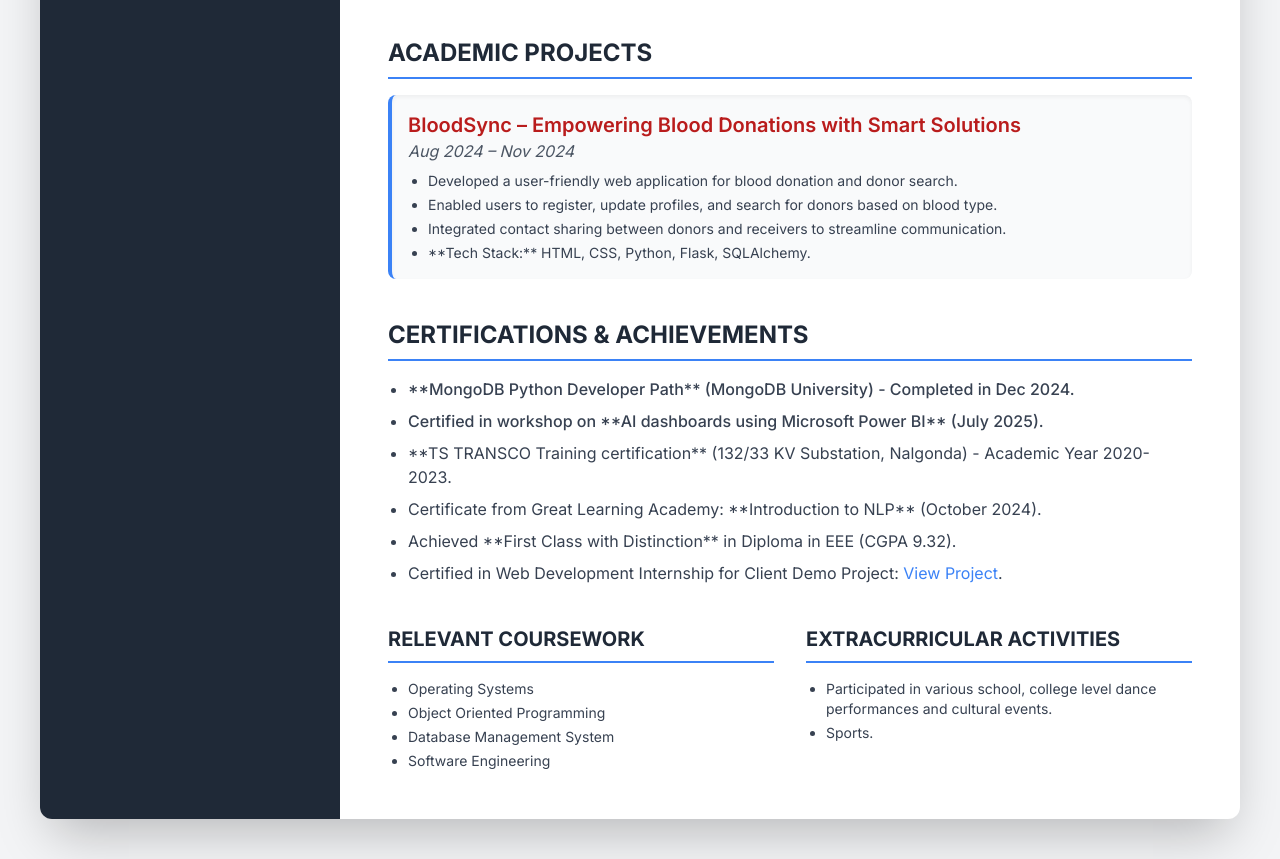
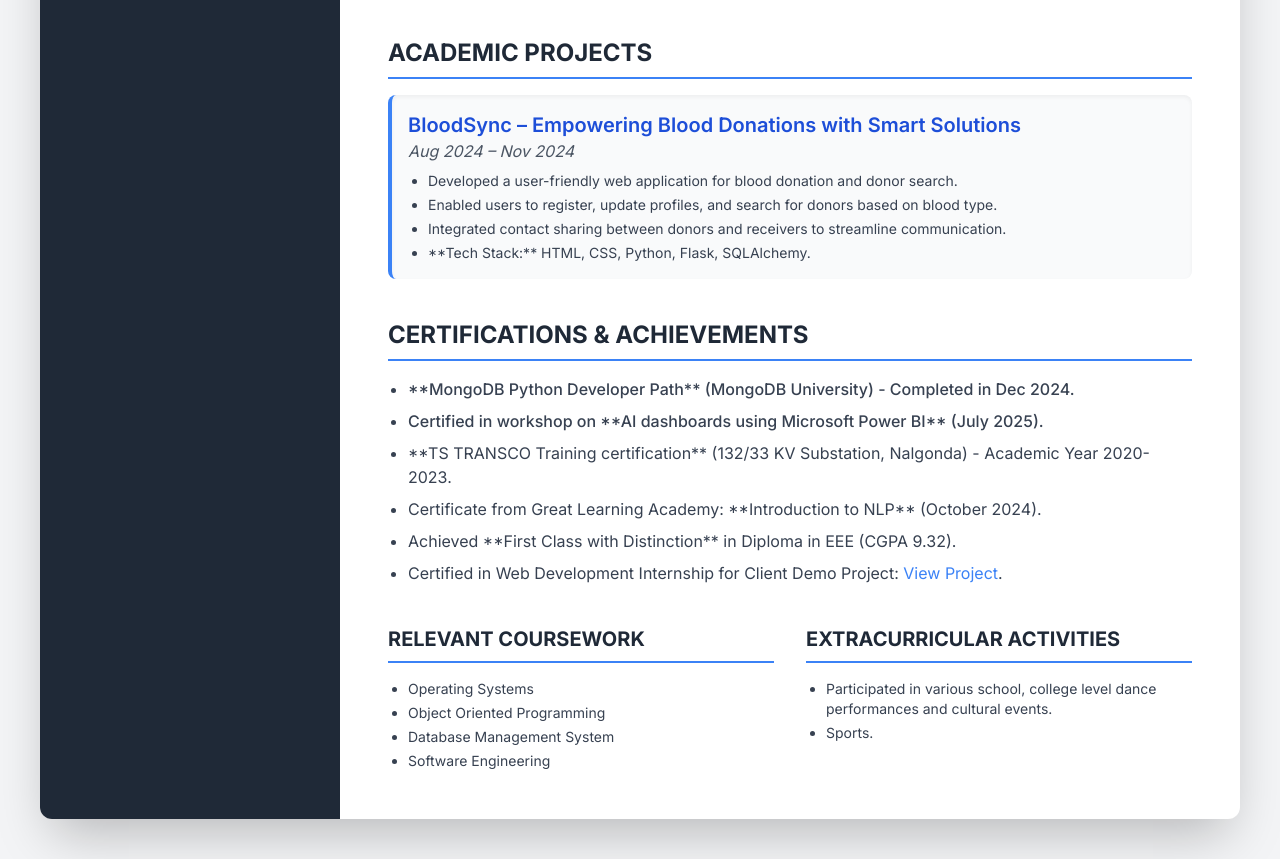
Before and after one commit to ChilumarthiTejaswini/My-Portfolio, a plain HTML site: page index.html in a window 1280 px wide. Shown: the part 1051-1910 px from the top of the page. Drawn offline with nearby package versions, Linux system fonts and the light colour scheme.

Commit message:
changed bloodsync txt color red to blue

```diff
--- a/index.html
+++ b/index.html
@@ -165,7 +165,7 @@
                 <section>
                     <h2 class="text-2xl font-bold text-gray-800 section-header">ACADEMIC PROJECTS</h2>
                     <div class="bg-gray-50 p-4 rounded-lg shadow-inner border-l-4 border-blue-500">
-                        <h3 class="text-xl font-semibold text-red-700">BloodSync – Empowering Blood Donations with Smart Solutions</h3>
+                        <h3 class="text-xl font-semibold text-blue-700">BloodSync – Empowering Blood Donations with Smart Solutions</h3>
                         <p class="text-gray-600 italic mb-2">Aug 2024 – Nov 2024</p>
                         <ul class="list-disc list-outside space-y-1 text-gray-700 pl-5 text-sm">
                             <li>Developed a user-friendly web application for blood donation and donor search.</li>
```
